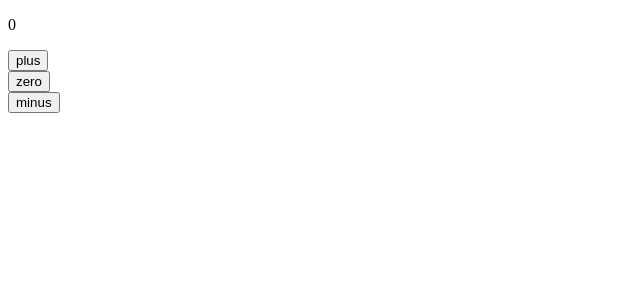
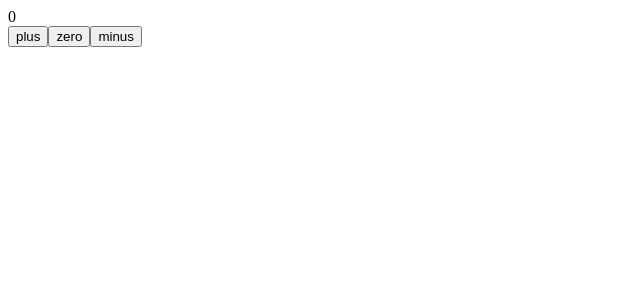
Before and after one commit to Saima445/03-react-laskuri, a React (Vite) app: page / in a window 1280 px wide. Shown: the top 300 px of the page, without its empty margins (0-640 px from the left). Built offline with nearby package versions, Linux system fonts and the light colour scheme.

Commit message:
11 alikomponentit yksinkertaistettu destrukturoinnin avulla. Tehtävä valmis.

```diff
--- a/src/App.jsx
+++ b/src/App.jsx
@@ -1,20 +1,12 @@
 import { useState } from "react";
 
-const Display = (props) => {
-  return (
-    <section>
-      <p>{props.counter}</p>
-    </section>
-  );
-};
+const Display = ({ counter }) => <section>{counter}</section>;
 
-const Button = (props) => {
-  return (
-    <section>
-      <button onClick={props.handleClick}>{props.text}</button>
-    </section>
-  );
-};
+const Button = ({ handleClick, text }) => (
+  // <section>
+  <button onClick={handleClick}>{text}</button>
+  // </section>
+);
 
 const App = () => {
   const [counter, setCounter] = useState(0);
```
